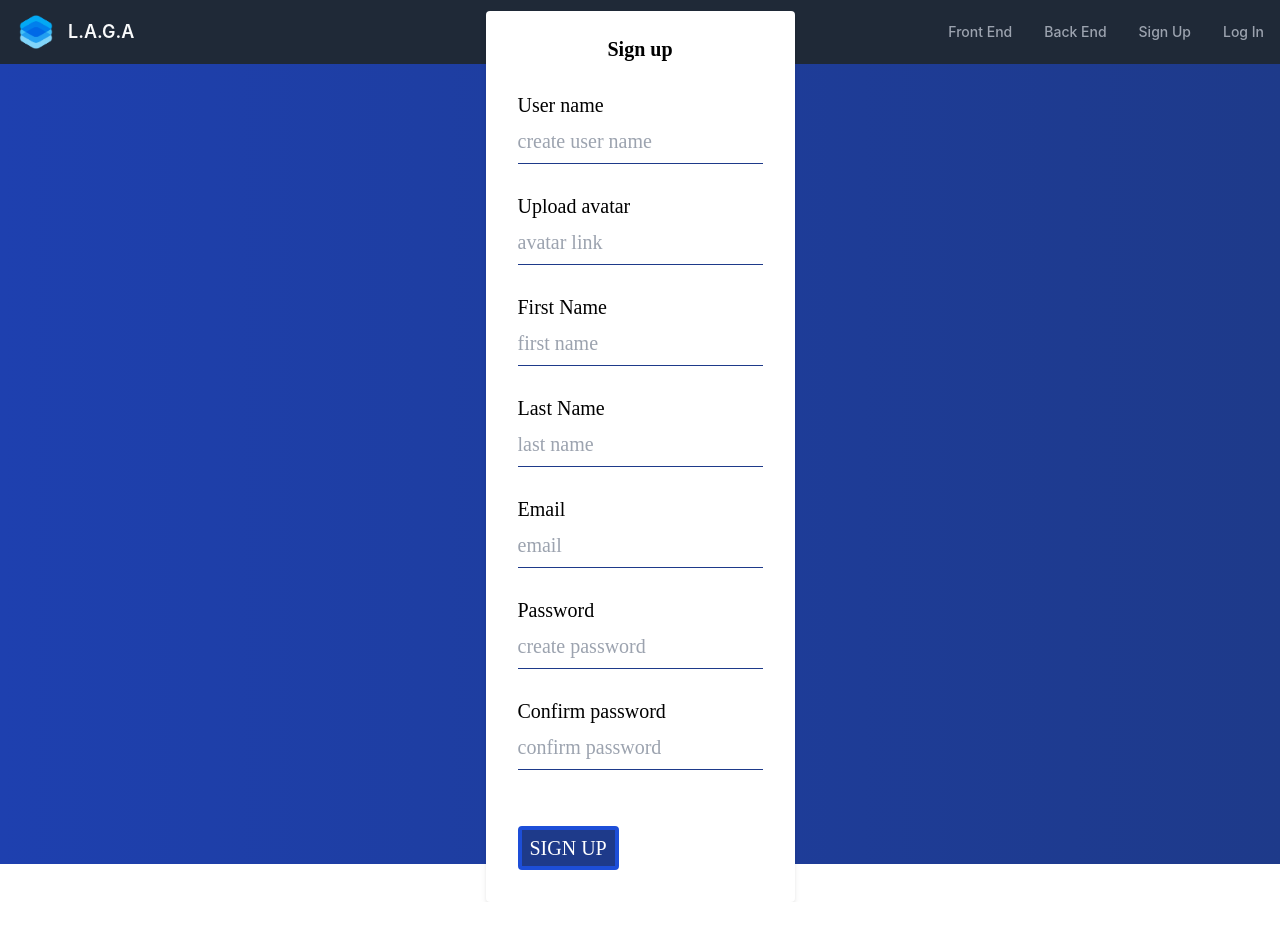
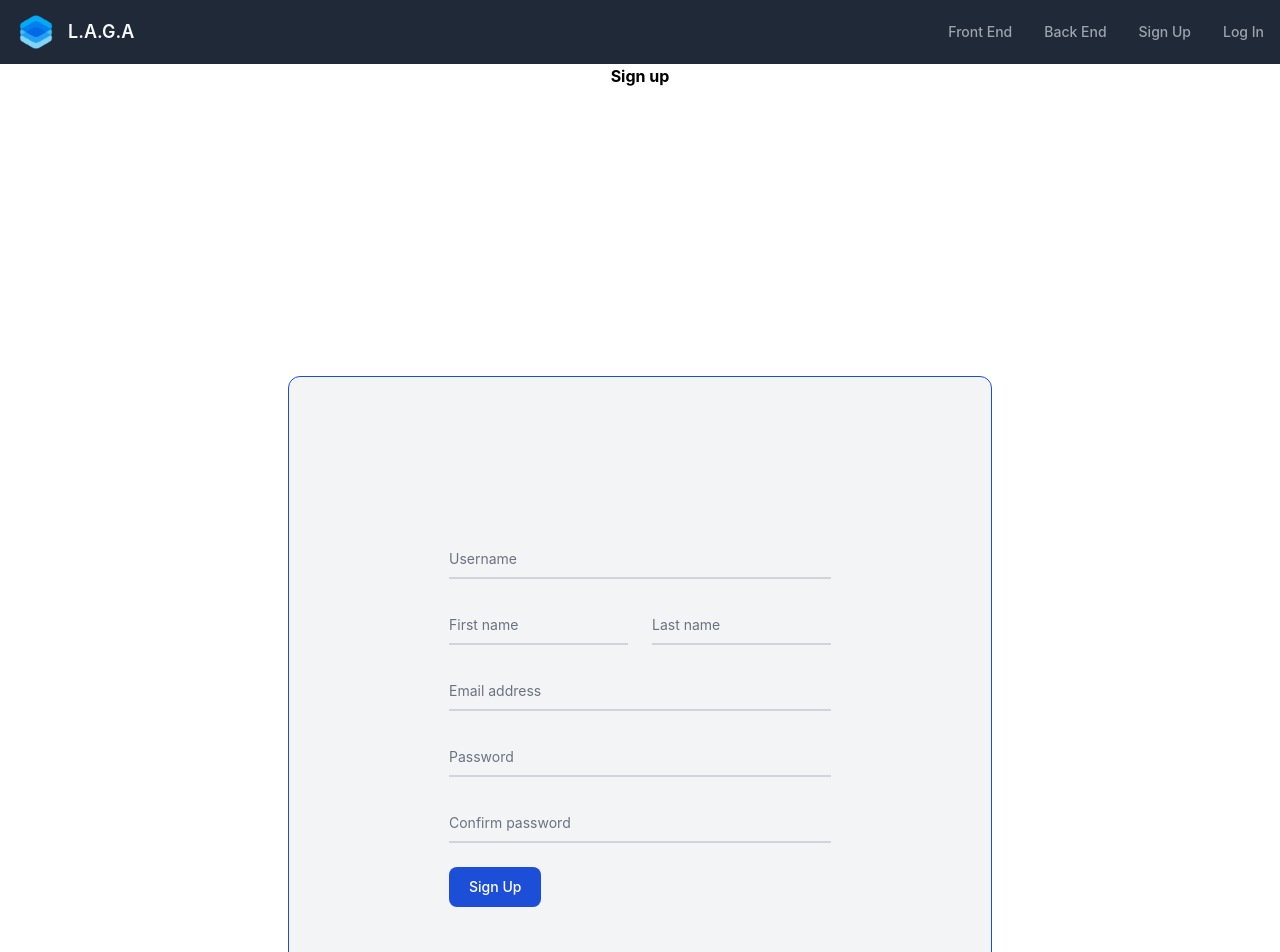
Before and after one commit to bannersamuelson/Life-After-General-Assembly, a React (Create React App) app in the folder lab/: page /signup in a window 1280 px wide. Shown: the top 952 px of the page. Before the commit the page ends 902 px from the top, so only its background shows below. Built offline with nearby package versions, Linux system fonts and the light colour scheme.

Commit message:
updated signup

```diff
--- a/lab/src/App.js
+++ b/lab/src/App.js
@@ -18,19 +18,23 @@ function App() {
     <div className="App">
       <Routes>
         <Route path="/" element={<Layout user={user} setUser={setUser} loginUser={loginUser} setLoginUser={setLoginUser}>
-          <HomePage user={user} setUser={setUser}/>
-          <Test user={user} setUser={setUser} home={true}/>
+          <HomePage user={user} setUser={setUser} />
+          <Test user={user} setUser={setUser} home={true} />
         </Layout>} />
-        <Route path="/front" element={<Layout user={user} setUser={setUser} loginUser={loginUser} setLoginUser={setLoginUser}>
+        <Route path="/front" element={<Layout
+          user={user}
+          setUser={setUser}
+          loginUser={loginUser}
+          setLoginUser={setLoginUser}>
           <h1>FrontEnd</h1>
           <Test user={user} setUser={setUser} loginUser={loginUser} setLoginUser={setLoginUser} front={true}>
           </Test>
         </Layout>} />
         <Route path="/back" element={<Layout user={user} setUser={setUser} loginUser={loginUser} setLoginUser={setLoginUser}>
-          <h1>BackEnd</h1>
+
         </Layout>} />
         <Route path="/database" element={<Layout user={user} setUser={setUser} loginUser={loginUser} setLoginUser={setLoginUser}>
-          <h1>BackEnd</h1>
+
         </Layout>} />
         <Route path="/devops" element={<Layout user={user} setUser={setUser} loginUser={loginUser} setLoginUser={setLoginUser}>
           <h1>BackEnd</h1>
--- a/lab/src/components/Layout/Layout.jsx
+++ b/lab/src/components/Layout/Layout.jsx
@@ -5,22 +5,12 @@ import Nav from '../Nav/Nav';
 export default function Layout(props) {
 
   return (
-    <div className='layout'>
-      <Nav user={props.user} setLoginUser={props.setLoginUser} loginUser={props.loginUser}/>
-      <div className="layout-children">
-          {props.children}
-      </div>
+    <div>
+      <Nav user={props.user} setLoginUser={props.setLoginUser} loginUser={props.loginUser} />
+
+      {props.children}
+
     </div>
 
-  //   <div>
-  //   <nav>
-  //     <a href="/" style={{textDecoration:"none"}}> Home </a>
-  //     <a href="/signup" style={{textDecoration:"none"}}> Signup </a>
-  //     <a href="/login" style={{ textDecoration: "none" }}> Login </a>
-  //     <a href="/login" style={{ textDecoration: "none" }} onClick={(e) => { handleLogout(e) }}> Logout </a>
-  //     <a href="/addcourse" style={{textDecoration:"none"}}> Add a Course</a>
-  //     </nav>
-  //   <div>{props.children}</div>
-  // </div>
-)
+  )
 }
--- a/lab/src/components/Nav/Nav.jsx
+++ b/lab/src/components/Nav/Nav.jsx
@@ -34,7 +34,7 @@ const Nav = (props) => {
     flex items-center h-16 border-b">
 
       <div className="container flex flex-wrap justify-between items-center mx-auto">
-        <NavLink to="/" className="flex">
+        <NavLink to="/" className="flex active">
           <img className="mr-3 h-10" viewBox="0 0 52 72" alt="logo" src={img} />
           <span className="self-center text-lg font-semibold whitespace-nowrap dark:text-white">L.A.G.A</span>
         </NavLink>
--- a/lab/src/screen/SignUp/SignUp.jsx
+++ b/lab/src/screen/SignUp/SignUp.jsx
@@ -56,10 +56,74 @@ export default function SignUp(props) {
   };
   // console.log(props);
   return (
-      <div className="w-full flex items-center text-xl bg-gradient-to-r from-blue-800 to-blue-900 h-screen w-full" style={{fontFamily:"Nunito"}}>
-      <form className="mr-auto ml-auto w-max max-w-lg bg-white shadow-md rounded px-8 pt-6 pb-8 mb-4" onSubmit={handleSubmit}>
+    // <div className="w-full flex items-center text-xl bg-gradient-to-r from-blue-800 to-blue-900 h-screen" style={{ fontFamily: "Nunito" }}>
+    <div clasName="border-blue-700">
       <h2 className="text-center font-bold ">Sign up</h2>
-          <br/>
+      <form
+        onSubmit={handleSubmit}
+        className="p-40 m-72 bg-gray-100 border-blue-700 border rounded-xl">
+        <div class="relative z-0 mb-6 w-full group">
+          <input
+            value={newUser.userName}
+            onChange={handleInput}
+            type="username"
+            name="uusername"
+            id="username"
+            className="block py-2.5 px-0 w-full text-sm text-gray-900 bg-transparent border-0 border-b-2 border-gray-300 appearance-none dark:text-white dark:border-gray-600 dark:focus:border-blue-500 focus:outline-none focus:ring-0 focus:border-blue-600 peer" placeholder=" " required />
+          <label
+            for="username"
+            className="absolute text-sm text-gray-500 dark:text-gray-400 duration-300 transform -translate-y-6 scale-75 top-3 -z-10 origin-[0] peer-focus:left-0 peer-focus:text-blue-600 peer-focus:dark:text-blue-500 peer-placeholder-shown:scale-100 peer-placeholder-shown:translate-y-0 peer-focus:scale-75 peer-focus:-translate-y-6">Username</label>
+        </div>
+        <div className="grid xl:grid-cols-2 xl:gap-6">
+          <div className="relative z-0 mb-6 w-full group">
+            <input value={newUser.firstName}
+              onChange={handleInput}
+              type="text"
+              name="floating_first_name"
+              id="floating_first_name"
+              className="block py-2.5 px-0 w-full text-sm text-gray-900 bg-transparent border-0 border-b-2 border-gray-300 appearance-none dark:text-white dark:border-gray-600 dark:focus:border-blue-500 focus:outline-none focus:ring-0 focus:border-blue-600 peer" placeholder=" " required />
+            <label
+              for="floating_first_name"
+              className="absolute text-sm text-gray-500 dark:text-gray-400 duration-300 transform -translate-y-6 scale-75 top-3 -z-10 origin-[0] peer-focus:left-0 peer-focus:text-blue-600 peer-focus:dark:text-blue-500 peer-placeholder-shown:scale-100 peer-placeholder-shown:translate-y-0 peer-focus:scale-75 peer-focus:-translate-y-6">First name</label>
+          </div>
+          <div class="relative z-0 mb-6 w-full group">
+            <input value={newUser.lastName}
+              onChange={handleInput} type="text" name="floating_last_name" id="floating_last_name" class="block py-2.5 px-0 w-full text-sm text-gray-900 bg-transparent border-0 border-b-2 border-gray-300 appearance-none dark:text-white dark:border-gray-600 dark:focus:border-blue-500 focus:outline-none focus:ring-0 focus:border-blue-600 peer" placeholder=" " required />
+            <label for="floating_last_name" class="absolute text-sm text-gray-500 dark:text-gray-400 duration-300 transform -translate-y-6 scale-75 top-3 -z-10 origin-[0] peer-focus:left-0 peer-focus:text-blue-600 peer-focus:dark:text-blue-500 peer-placeholder-shown:scale-100 peer-placeholder-shown:translate-y-0 peer-focus:scale-75 peer-focus:-translate-y-6">Last name</label>
+          </div>
+        </div>
+        <div class="relative z-0 mb-6 w-full group">
+          <input value={newUser.email}
+            onChange={handleInput}
+            type="email" name="floating_email" class="block py-2.5 px-0 w-full text-sm text-gray-900 bg-transparent border-0 border-b-2 border-gray-300 appearance-none dark:text-white dark:border-gray-600 dark:focus:border-blue-500 focus:outline-none focus:ring-0 focus:border-blue-600 peer" placeholder=" " required />
+          <label for="floating_email" class="absolute text-sm text-gray-500 dark:text-gray-400 duration-300 transform -translate-y-6 scale-75 top-3 -z-10 origin-[0] peer-focus:left-0 peer-focus:text-blue-600 peer-focus:dark:text-blue-500 peer-placeholder-shown:scale-100 peer-placeholder-shown:translate-y-0 peer-focus:scale-75 peer-focus:-translate-y-6">Email address</label>
+        </div>
+        <div class="relative z-0 mb-6 w-full group">
+          <input value={newUser.password}
+            onChange={handleInput}
+            type="password" name="floating_password" id="floating_password" class="block py-2.5 px-0 w-full text-sm text-gray-900 bg-transparent border-0 border-b-2 border-gray-300 appearance-none dark:text-white dark:border-gray-600 dark:focus:border-blue-500 focus:outline-none focus:ring-0 focus:border-blue-600 peer" placeholder=" " required />
+          <label for="floating_password" class="absolute text-sm text-gray-500 dark:text-gray-400 duration-300 transform -translate-y-6 scale-75 top-3 -z-10 origin-[0] peer-focus:left-0 peer-focus:text-blue-600 peer-focus:dark:text-blue-500 peer-placeholder-shown:scale-100 peer-placeholder-shown:translate-y-0 peer-focus:scale-75 peer-focus:-translate-y-6">Password</label>
+        </div>
+        <div class="relative z-0 mb-6 w-full group">
+          <input value={newUser.confirmPassword}
+            onChange={handleInput}
+            type="password" name="repeat_password" id="floating_repeat_password" class="block py-2.5 px-0 w-full text-sm text-gray-900 bg-transparent border-0 border-b-2 border-gray-300 appearance-none dark:text-white dark:border-gray-600 dark:focus:border-blue-500 focus:outline-none focus:ring-0 focus:border-blue-600 peer" placeholder=" " required />
+          <label for="floating_repeat_password" class="absolute text-sm text-gray-500 dark:text-gray-400 duration-300 transform -translate-y-6 scale-75 top-3 -z-10 origin-[0] peer-focus:left-0 peer-focus:text-blue-600 peer-focus:dark:text-blue-500 peer-placeholder-shown:scale-100 peer-placeholder-shown:translate-y-0 peer-focus:scale-75 peer-focus:-translate-y-6">Confirm password</label>
+        </div>
+        <h3>{validationMessage}</h3>
+
+        <button
+          disabled={!valid}
+          type="submit"
+          class="text-white bg-blue-700 hover:bg-blue-800 focus:ring-4 focus:ring-blue-300 font-medium rounded-lg text-sm w-full sm:w-auto px-5 py-2.5 text-center dark:bg-blue-600 dark:hover:bg-blue-700 dark:focus:ring-blue-800">
+          Sign Up</button>
+      </form>
+    </div >
+  );
+}
+{/* <form className="" onSubmit={handleSubmit}>
+        <h2 className="text-center font-bold ">Sign up</h2>
+        <br />
         <label >User name</label>
         <br />
         <input
@@ -139,10 +203,7 @@ export default function SignUp(props) {
         <br />
         <h3>{validationMessage}</h3>
         <br />
-          <button className="flex-shrink-0 bg-blue-900 hover:bg-blue-900 border-blue-700 hover:border-blue-900 text-sm border-4 text-white py-1 px-2 rounded text-xl" disabled={!valid}>
+        <button className="flex-shrink-0 bg-blue-900 hover:bg-blue-900 border-blue-700 hover:border-blue-900 border-4 text-white py-1 px-2 rounded text-xl" disabled={!valid}>
           SIGN UP
         </button>
-        </form>
-      </div>
-  );
-}
+      </form> */}
```
Lines whose indentation alone changed are shown as unchanged.
